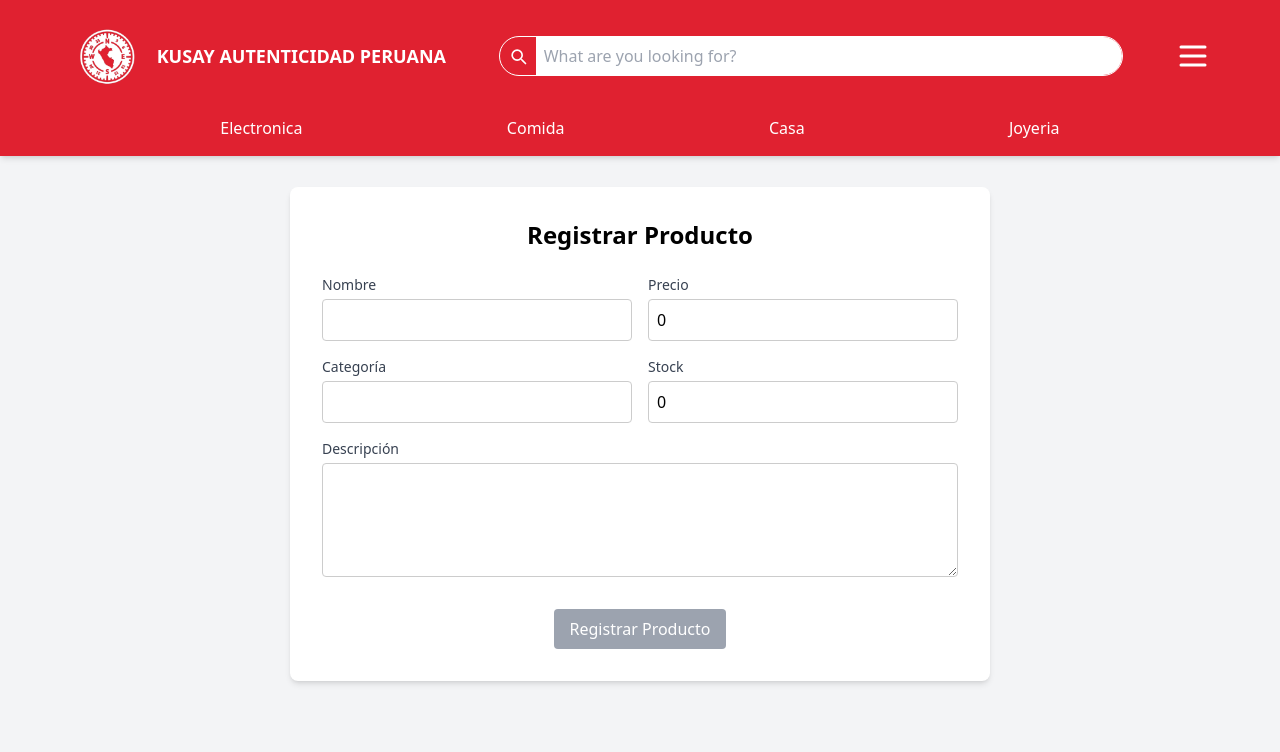
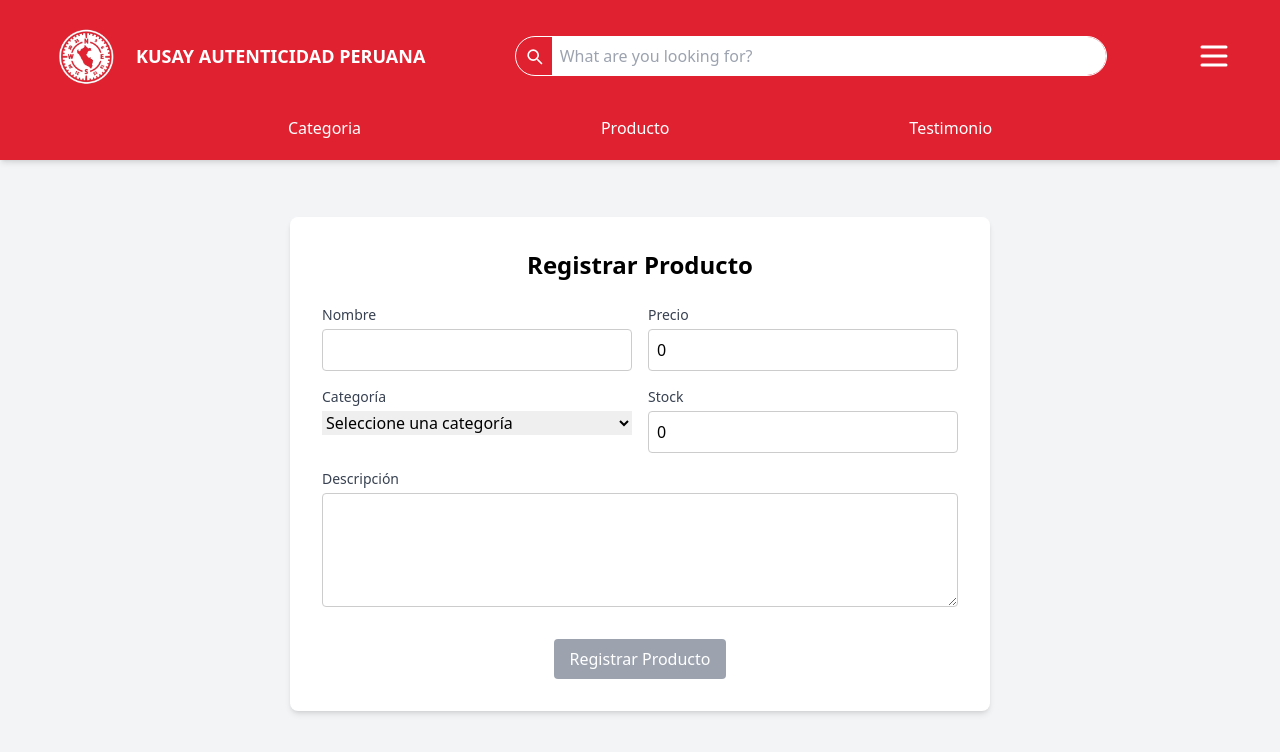
Before and after one commit to HackatonInclusionDigital/frontend_InclusionDigital, an Angular app: page /register-product in a window 1280 px wide. Shown: the top 752 px of the page. Built offline with nearby package versions, Linux system fonts and the light colour scheme.

Commit message:
featuring: la funcion de listar con errores v1.2

```diff
--- a/src/app/app.component.html
+++ b/src/app/app.component.html
@@ -1,3 +1,3 @@
-<div class="flex items-center min-h-screen bg-gray-100">
+<div class="bg-gray-100">
   <router-outlet></router-outlet>
 </div>
--- a/src/app/pages/home/home.component.css
+++ b/src/app/pages/home/home.component.css
@@ -0,0 +1,3 @@
+.tamaño{
+    height: 90vh;
+}
--- a/src/app/pages/home/home.component.html
+++ b/src/app/pages/home/home.component.html
@@ -1,6 +1,22 @@
+<div class="flex flex-col items-center">
     <app-nav-bar></app-nav-bar>
 
-<div class="container flex flex-wrap justify-evenly">
+    <section class="flex flex-col justify-center items-center w-full h-screen bg-cover bg-center text-center pt-20 relative" style="background-image: url('assets/background.jpg');">
+        <div class="absolute inset-0 bg-black opacity-50"></div> <!-- Capa de superposición oscura -->
+
+        <div class="relative z-10 flex flex-col items-center text-white px-4">
+            <h1 class="text-4xl font-bold mb-4">Empoderando el talento peruano, llevando su arte al mundo</h1>
+            <p class="text-lg mb-6">Descubre productos auténticos hechos por mujeres peruanas. Compra con propósito, apoya el crecimiento local</p>
+            <button class="px-6 py-3 bg-red-600 text-white font-bold rounded-full hover:bg-red-700 transition">Únete</button>
+        </div>
+    </section>
+
+    <!-- Lista de productos -->
+    <div class="flex flex-wrap justify-evenly mt-8">
+        <div *ngIf="isLoading" class="text-center text-gray-500 text-lg">Cargando productos...</div>
+        <div *ngIf="errorMessage" class="text-center text-red-500 text-lg">{{ errorMessage }}</div>
+
+        <ng-container *ngIf="!isLoading && !errorMessage">
             <div *ngFor="let product of products"
                  class="card w-1/4 p-4 m-4 bg-white shadow-md rounded-lg cursor-pointer"
                  (click)="viewProductDetails(product._id)">
@@ -12,4 +28,6 @@
                     <span class="text-xs text-gray-600">Stock: {{ product.stock }}</span>
                 </div>
             </div>
+        </ng-container>
     </div>
+</div>
--- a/src/app/pages/nav-bar/nav-bar.component.css
+++ b/src/app/pages/nav-bar/nav-bar.component.css
@@ -1,3 +1,7 @@
 .bg-rojo{
     background-color: #E02130;
 }
+.nav {
+    height: 20vh;
+    z-index: 100;
+}
--- a/src/app/pages/nav-bar/nav-bar.component.html
+++ b/src/app/pages/nav-bar/nav-bar.component.html
@@ -1,5 +1,5 @@
-<nav class="fixed top-0 w-full bg-rojo shadow-md p-4 flex flex-col items-center justify-between">
-  <div class="flex w-full justify-evenly">
+<nav class="nav fixed top-0 left-0 w-full bg-rojo shadow-md p-4 flex flex-col items-center mb-9">
+  <div class="flex w-full justify-between px-8">
     <!-- Logo -->
     <a href="">
       <div class="flex items-center space-x-2">
@@ -23,11 +23,11 @@
     <!-- Icono de usuario con menú toggle -->
     <div class="relative flex items-center space-x-4">
       <svg (click)="toggleMenu()" viewBox="0 0 24 24" fill="none" xmlns="http://www.w3.org/2000/svg" class="w-9 cursor-pointer text-white " stroke="#ffffff">
-        <g id="SVGRepo_bgCarrier" stroke-width="0"></g><g id="SVGRepo_tracerCarrier" stroke-linecap="round" stroke-linejoin="round">
-
-        </g><g id="SVGRepo_iconCarrier"> <path d="M4 6H20M4 12H20M4 18H20" stroke="#ffffff" stroke-width="2" stroke-linecap="round" stroke-linejoin="round">
-
-        </path> </g>
+        <g id="SVGRepo_bgCarrier" stroke-width="0"></g>
+        <g id="SVGRepo_tracerCarrier" stroke-linecap="round" stroke-linejoin="round"></g>
+        <g id="SVGRepo_iconCarrier">
+          <path d="M4 6H20M4 12H20M4 18H20" stroke="#ffffff" stroke-width="2" stroke-linecap="round" stroke-linejoin="round"></path>
+        </g>
       </svg>
 
       <!-- Menú desplegable -->
@@ -35,17 +35,13 @@
         <a (click)="navigateToRegisterProduct()" class="block px-4 py-2 text-gray-700 hover:bg-gray-100 cursor-pointer">Registrar Producto</a>
         <a (click)="logout()" class="block px-4 py-2 text-gray-700 hover:bg-gray-100 cursor-pointer">Cerrar Sesión</a>
       </div>
-
     </div>
-
-
   </div>
 
   <!-- Barra de categorías -->
-  <div class="categories flex w-full justify-evenly mt-5 text-white">
-    <a href="#" class="hover:text-red-600 transition duration-200">Electronica</a>
-    <a href="#" class="hover:text-red-600 transition duration-200">Comida</a>
-    <a href="#" class="hover:text-red-600 transition duration-200">Casa</a>
-    <a href="#" class="hover:text-red-600 transition duration-200">Joyeria</a>
+  <div class="categories flex w-full justify-evenly mt-5 text-white px-8">
+    <a href="#" class="hover:text-gray-400 transition duration-200">Categoria</a>
+    <a href="#" class="hover:text-gray-400 transition duration-200">Producto</a>
+    <a href="#" class="hover:text-gray-400 transition duration-200">Testimonio</a>
   </div>
 </nav>
--- a/src/app/pages/register-product/register-product.component.css
+++ b/src/app/pages/register-product/register-product.component.css
@@ -1,8 +1,10 @@
 .container {
     max-width: 700px;
+;
   }
   .page {
     width: 100Vw;
+    height: 80vh;
   }
 
   input, textarea {
--- a/src/app/pages/register-product/register-product.component.html
+++ b/src/app/pages/register-product/register-product.component.html
@@ -1,9 +1,11 @@
+<div class="flex flex-col items-center pt-12">
+    <app-nav-bar></app-nav-bar>
 
-<div class="page flex justify-center items-center w-full pt-12">
-    <app-nav-bar></app-nav-bar>
-    <div class="container mx-auto p-8 max-w-2xl bg-white shadow-md rounded-lg mt-5">
+    <div class="page flex justify-center items-center w-full pt-12 my-9 mt-20">
+        <div class="container mx-auto p-8 max-w-2xl bg-white shadow-md rounded-lg mt-5 my-9">
             <h2 class="text-2xl font-bold mb-6 text-center">Registrar Producto</h2>
             <form [formGroup]="productForm" (ngSubmit)="onSubmit()" class="grid grid-cols-2 gap-4">
+
                 <!-- Nombre -->
                 <div class="col-span-1">
                   <label for="nombre" class="block text-sm font-medium text-gray-700">Nombre</label>
@@ -21,18 +23,21 @@
                   <input id="precio" type="number" formControlName="precio" class="mt-1 block w-full" />
                   <div *ngIf="productForm.get('precio')?.invalid && productForm.get('precio')?.touched" class="text-red-500 text-sm">
                     <span *ngIf="productForm.get('precio')?.errors?.['required']">El precio es requerido.</span>
-                <span *ngIf="productForm.get('precio')?.errors?.['min']">Debe ser mayor o igual a 0.</span>
+                    <span *ngIf="productForm.get('precio')?.errors?.['min']">El precio debe ser al menos 10.</span>
                   </div>
                 </div>
 
                 <!-- Categoría -->
                 <div class="col-span-1">
                   <label for="categoria" class="block text-sm font-medium text-gray-700">Categoría</label>
-              <input id="categoria" type="text" formControlName="categoria" class="mt-1 block w-full" />
+                  <select id="categoria" formControlName="categoria" class="mt-1 block w-full">
+                    <option value="" disabled selected>Seleccione una categoría</option>
+                    <option value="Electronica">Electrónica</option>
+                    <option value="Hogar">Hogar</option>
+                    <option value="Comida">Comida</option>
+                  </select>
                   <div *ngIf="productForm.get('categoria')?.invalid && productForm.get('categoria')?.touched" class="text-red-500 text-sm">
                     <span *ngIf="productForm.get('categoria')?.errors?.['required']">La categoría es requerida.</span>
-                <span *ngIf="productForm.get('categoria')?.errors?.['minlength']">Debe tener al menos 3 caracteres.</span>
-                <span *ngIf="productForm.get('categoria')?.errors?.['maxlength']">No puede exceder los 30 caracteres.</span>
                   </div>
                 </div>
 
@@ -42,7 +47,7 @@
                   <input id="stock" type="number" formControlName="stock" class="mt-1 block w-full" />
                   <div *ngIf="productForm.get('stock')?.invalid && productForm.get('stock')?.touched" class="text-red-500 text-sm">
                     <span *ngIf="productForm.get('stock')?.errors?.['required']">El stock es requerido.</span>
-                <span *ngIf="productForm.get('stock')?.errors?.['min']">Debe ser mayor o igual a 0.</span>
+                    <span *ngIf="productForm.get('stock')?.errors?.['min']">El stock debe ser al menos 10 unidades.</span>
                   </div>
                 </div>
 
@@ -64,3 +69,4 @@
             </form>
         </div>
     </div>
+</div>
--- a/src/app/pages/register-product/register-product.component.ts
+++ b/src/app/pages/register-product/register-product.component.ts
@@ -11,7 +11,7 @@ import { NavbarComponent } from './../nav-bar/nav-bar.component';
   standalone: true,
   imports: [CommonModule, ReactiveFormsModule, NavbarComponent],
   templateUrl: './register-product.component.html',
-  styleUrls: ['./register-product.component.css']  // Cambiado a 'styleUrls' en plural
+  styleUrls: ['./register-product.component.css']
 })
 export class RegisterProductComponent {
   productForm: FormGroup;
@@ -23,11 +23,11 @@ export class RegisterProductComponent {
     private router: Router
   ) {
     this.productForm = this.fb.group({
-      nombre: ['', [Validators.required]],
-      descripcion: ['', [Validators.required]],
-      precio: [0, [Validators.required, Validators.min(5)]],
-      stock: [0, [Validators.required, Validators.min(5)]],
-      categoria: ['', [Validators.required]],
+      nombre: ['', [Validators.required, Validators.minLength(3), Validators.maxLength(50)]],
+      descripcion: ['', [Validators.required, Validators.minLength(10), Validators.maxLength(200)]],
+      precio: [0, [Validators.required, Validators.min(10)]], // Precio mínimo de 10
+      stock: [0, [Validators.required, Validators.min(10)]],  // Stock mínimo de 10 unidades
+      categoria: ['', [Validators.required]], // Select de categoría
       usuario_id: [this.id]
     });
   }
--- a/src/app/services/product.service.ts
+++ b/src/app/services/product.service.ts
@@ -1,9 +1,9 @@
 import { Injectable } from '@angular/core';
-import { env } from '../env/env';
 import { HttpClient } from '@angular/common/http';
 import { Observable } from 'rxjs';
 import { ProductResponse } from '../interfaces/productResponse.interface';
 import { ProductRequest } from '../interfaces/productRequest.interface';
+import { env } from '../env/env';
 
 @Injectable({
   providedIn: 'root'
@@ -14,12 +14,14 @@ export class ProductService {
   constructor(private http: HttpClient) { }
 
   getAllProducts(): Observable<ProductResponse[]> {
+    console.log(`Fetching products from: ${this.baseURL}products`);
     return this.http.get<ProductResponse[]>(`${this.baseURL}products`);
   }
-  getProductById(productId: number): Observable<ProductResponse> {
-    return this.http.get<ProductResponse>(`${this.baseURL}products/${productId}`);
-  }
+
   postRegisterProduct(product: ProductRequest): Observable<ProductResponse> {
     return this.http.post<ProductResponse>(`${this.baseURL}products`, product);
   }
+  getProductById(id: number): Observable<ProductResponse> {
+    return this.http.get<ProductResponse>(`${this.baseURL}products/${id}`);
+  }
 }
```
Also changed, not shown: src/app/pages/home/home.component.ts (+23 -15 lines). Lines whose indentation alone changed are shown as unchanged.
